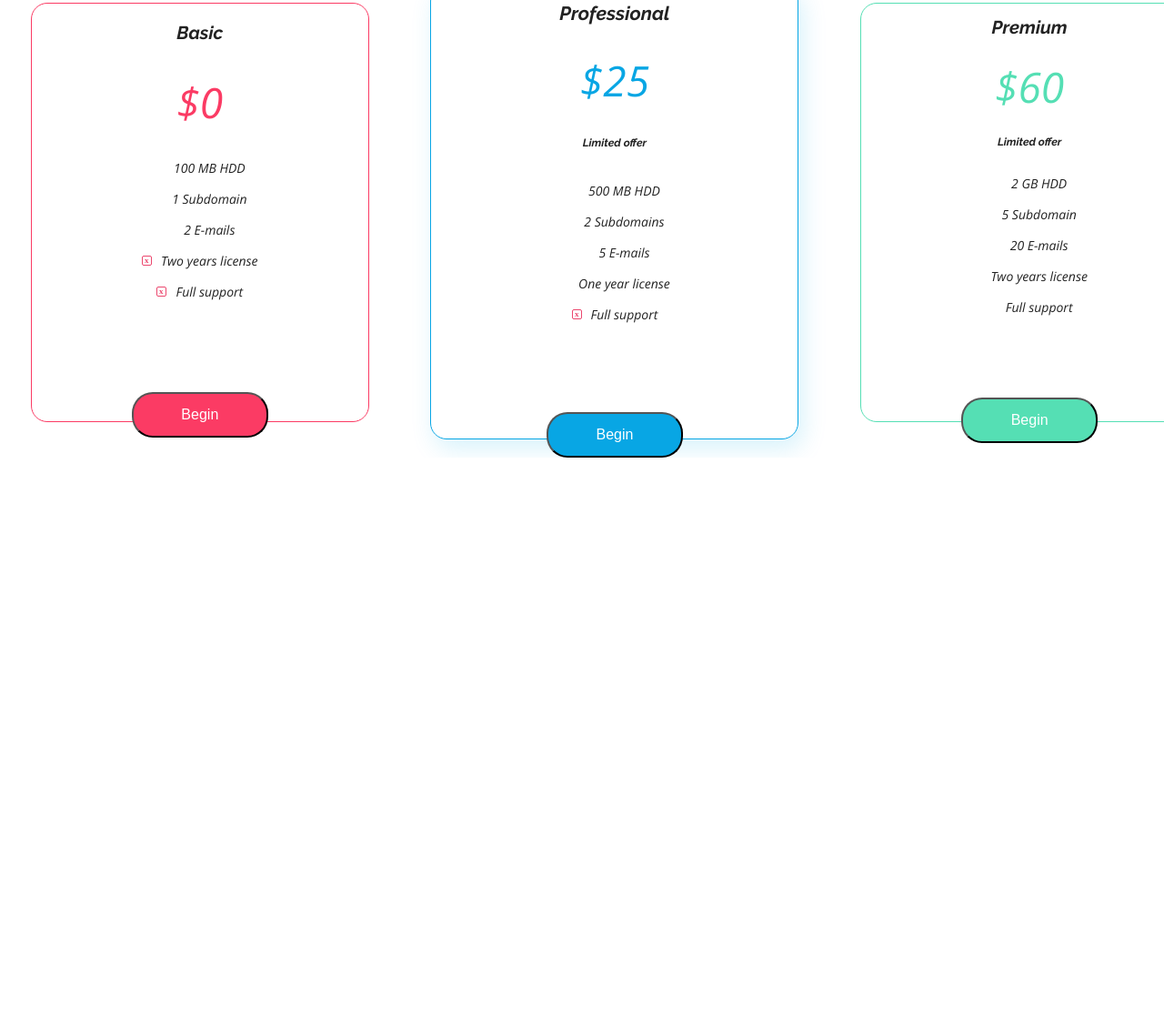
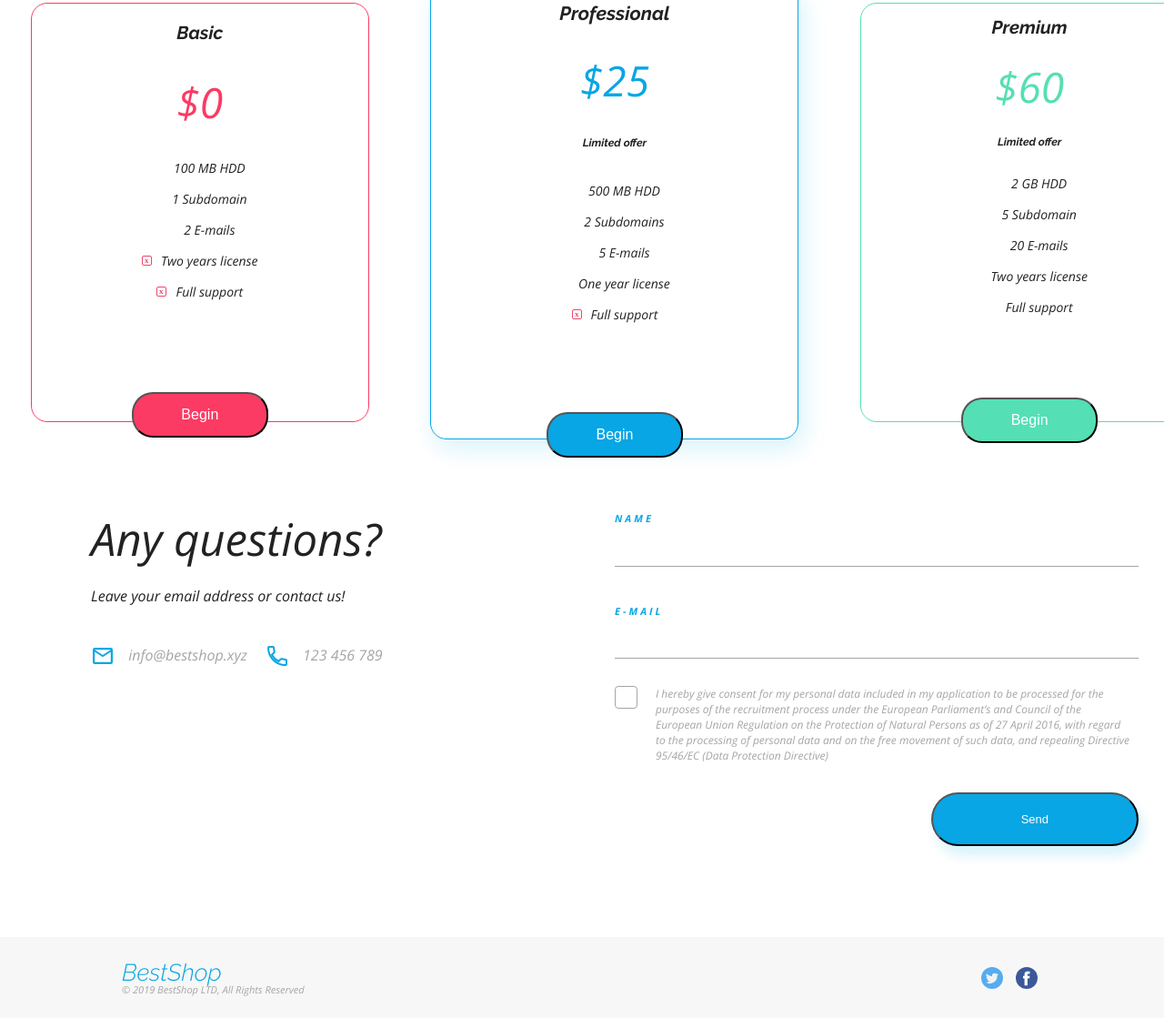
Before and after one commit to monikalasak/bestshop-warsztat-1.io, a plain HTML site: page index.html in a window 1280 px wide. Shown: the part 2931-4050 px from the top of the page at 91% size. Before the commit the page ends 3434 px from the top, so only its background shows below. Drawn offline with nearby package versions, Linux system fonts and the light colour scheme.

Commit message:
skonczony warsztat

```diff
--- a/css/style.css
+++ b/css/style.css
@@ -407,3 +407,187 @@ body {
     bottom: -40px;
 
 }
+/*sekcja formularza*/
+.contact {
+    padding: 80px 100px 100px;
+    display: flex;
+    justify-content: center;
+  }
+
+  .contact__column {
+    width: 50%;
+  }
+
+  .contact__title {
+    font-size: 3.0625rem;
+    line-height: 3.6875rem;
+  }
+
+  .contact__instruction {
+    margin: 22px 0 42px;
+    font-size: 1rem;
+    line-height: 1.375rem;
+  }
+  .contact__details {
+    display: flex;
+    justify-content: flex-start;
+    color: var(--color-grey);
+    align-items: center;
+  }
+
+  .details__item {
+    color: var(--color-grey);
+    font-weight: 500;
+    text-decoration: none;
+  }
+
+  .details__item:first-of-type {
+    margin-right: 20px;
+  }
+
+  .details__item img {
+    margin-right: 10px;
+  }
+  .form {
+    display: flex;
+    flex-direction: column;
+  }
+
+  .form__field {
+    display: flex;
+    flex-direction: column;
+  }
+
+  .form__field:first-of-type {
+    margin-bottom: 42px;
+  }
+
+  .form__label {
+    font-weight: bold;
+    text-transform: uppercase;
+    color: var(--color-primary);
+    line-height: 0.9rem;
+    letter-spacing: 3px;
+    font-size: 0.6875rem;
+  }
+
+  .form__input {
+    border: none;
+    border-bottom: 1px solid var(--color-grey);
+    background-color: transparent;
+    line-height: 2.625rem;
+  }
+  .form__consent {
+    margin-top: 30px;
+  }
+
+  .form__checkbox {
+    display: block;
+    position: relative;
+    padding-left: 35px;
+    margin-bottom: 12px;
+    cursor: pointer;
+    font-size: 1.375rem;
+  }
+
+  .form__checkbox input {
+    position: absolute;
+    opacity: 0;
+    cursor: pointer;
+    height: 0;
+    width: 0;
+  }
+  .form__checkbox .checkbox {
+    position: absolute;
+    top: 0;
+    left: 0;
+    height: 25px;
+    width: 25px;
+    background-color: var(--color-white);
+    border: 1px solid var(--color-grey);
+    border-radius: 4px;
+  }
+
+  .form__checkbox input:checked ~ .checkbox {
+    background-image: url(../assets/Checkmark.svg);
+    background-position: center;
+    background-size: 50%;
+    background-repeat: no-repeat;
+  }
+
+  .form__checkbox .checkbox {
+    position: absolute;
+    top: 0;
+    left: 0;
+    height: 25px;
+    width: 25px;
+    background-color: var(--color-white);
+    border: 1px solid var(--color-grey);
+    border-radius: 4px;
+  }
+
+  .form__checkbox input:checked ~ .checkbox {
+    background-image: url(../assets/Checkmark.svg);
+    background-position: center;
+    background-size: 50%;
+    background-repeat: no-repeat;
+  }
+
+  .form__checkbox .consent__text {
+    margin: 0 10px;
+    font-size: 0.75rem;
+    color: var(--color-grey);
+    line-height: 17px;
+  }
+
+  .form .btn {
+    font-size: 0.8125rem;
+    padding: 20px 97px;
+    align-self: flex-end;
+    margin-top: 20px;
+    background-color: var(--color-primary);
+    color: var(--color-white);
+    border-radius: 35px;
+    box-shadow: 5px 10px 14px #07ACE629;
+  }
+
+
+
+
+
+
+
+
+
+/*footer*/
+
+footer{
+    height: 89px;
+    background-color: var(--color-light-grey);
+    display: flex;
+    justify-content:space-between;
+    align-items: center;
+
+}
+.footer-left{
+    margin-left:134px;
+}
+.footer-right{
+    margin-right: 134px;
+}
+.footer-title{
+    color: var(--color-primary);
+    font-family: var(--font-raleway);
+    font-weight: 300;
+    font-size: 26px;
+}
+.footer-text{
+    color: var(--color-grey);
+    font-family: var(--font-open-sans);
+    font-weight: 400;
+    font-size: 11px;
+}
+.footer-right img{
+    margin: 5px;
+
+}
--- a/index.html
+++ b/index.html
@@ -146,9 +146,69 @@
             </div>
         </div>
     </section>
+    <section class="contact container" id="contact">
+
+        <div class="contact__column">
+          <h2 class="contact__title">Any questions?</h2>
+          <p class="contact__instruction">
+            Leave your email address or contact us!
+          </p>
+          <div class="contact__details">
+            <a href="mailto:info@bestshop.xyz" class="details__item">
+              <img src="assets/Mail%20Icon.svg" alt="mail"/>
+              info@bestshop.xyz
+            </a>
+
+            <a href="tel:123456789" class="details__item">
+              <img src="assets/Phone%20Icon.svg" alt="phone"/>
+              123 456 789
+            </a>
+          </div>
+        </div>
+
+        <div class="contact__column">
+          <form class="form">
+            <div class="form__field">
+              <label class="form__label" for="name">Name</label>
+              <input type="text" class="form__input name" id="name" />
+            </div>
+
+            <div class="form__field">
+              <label class="form__label" for="email">E-mail</label>
+              <input type="email" class="form__input email" id="email" />
+            </div>
+
+            <div class="form__consent">
+              <label class="form__checkbox">
+                <input type="checkbox"/>
+                <span class="checkbox"></span>
+                <p class="consent__text">
+                  I hereby give consent for my personal data included in my
+                  application to be processed for the purposes of the recruitment
+                  process under the European Parliament’s and Council of the
+                  European Union Regulation on the Protection of Natural Persons as
+                  of 27 April 2016, with regard to the processing of personal data
+                  and on the free movement of such data, and repealing Directive
+                  95/46/EC (Data Protection Directive)
+                </p>
+              </label>
+            </div>
+            <button type="submit" class="btn ">Send</button>
+          </form>
+        </div>
+      </section>
+
+
 
     <footer>
-
+        <div class="footer-left">
+        <h4 class="footer-title">BestShop</h4>
+        <p class="footer-text">© 2019 BestShop LTD, All Rights Reserved</p>
+        </div>
+        <div class="footer-right">
+            <img src="./assets/Twitter.svg" alt="Twitter">
+            <img src="./assets/Facebook.svg" alt="Facebook">
+        </div>
     </footer>
 </body>
 </html>
```
